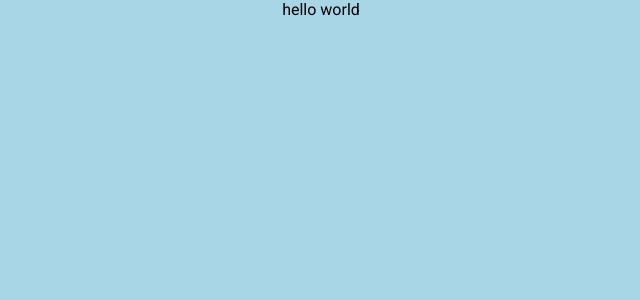
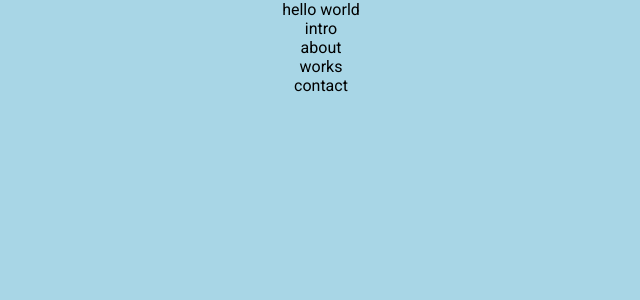
Before and after one commit to Emi691/Portfolio, a React (Create React App) app: page / in a window 1280 px wide. Shown: the top 300 px of the page, without its empty margins (319-959 px from the left). Built offline with nearby package versions, Linux system fonts and the light colour scheme.

Commit message:
renders main components, intro, about, works and contact, in app. also debugs imports

```diff
--- a/src/App.js
+++ b/src/App.js
@@ -1,13 +1,17 @@
 import './App.css';
-import about from './components/about/about'
-import contact from './components/contact/contact'
-import intro from './components/intro/intro'
-import works from './components/works/works'
+import About from './components/about/about'
+import Contact from './components/contact/contact'
+import Intro from './components/intro/intro'
+import Works from './components/works/works'
 
 function App() {
   return (
     <div className="App">
       hello world
+      <Intro/>
+      <About/>
+      <Works/>
+      <Contact/>
     </div>
   );
 }
```
